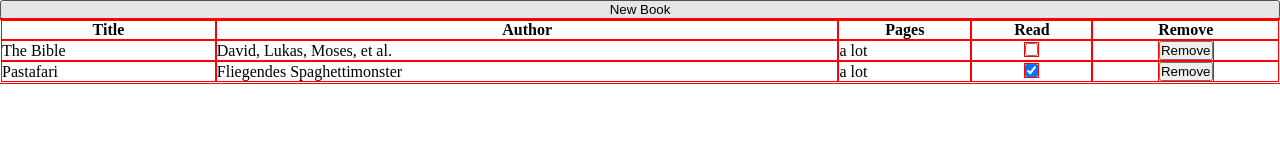
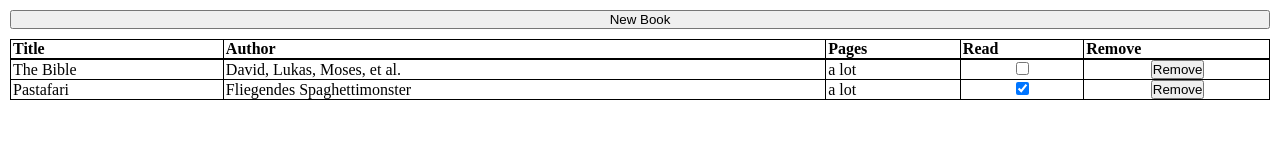
Before and after one commit to DebSol11/odin-library, a plain HTML site: page index.html in a window 1280 px wide. Drawn offline with Linux system fonts and the light colour scheme.

Commit message:
Add some styles to the project

```diff
--- a/style.css
+++ b/style.css
@@ -1,5 +1,11 @@
+:root {
+    --global-margin-left: 10px;
+    --global-margin-right: 10px;
+    --global-margin-top: 10px;
+}
+
 * {
-    outline: 1px solid red;
+    /* outline: 1px solid red; */
     margin: 0;
     padding: 0;
     box-sizing: border-box;
@@ -21,7 +27,7 @@ form {
 
 td {
     vertical-align: middle;
-
+    border: 1px solid black;
 }
 
 tr {
@@ -31,3 +37,23 @@ tr {
 td.buttons {
     text-align: center;
 }
+
+table {
+    border-collapse: collapse;
+}
+
+th {
+    border: 1px solid black;
+    border-bottom: 2px solid black;
+    text-align: left;
+}
+
+button.newBookButton, table, form {
+    margin-top: var(--global-margin-top);
+    margin-left: var(--global-margin-left);
+    margin-right: var(--global-margin-right);
+}
+
+td, th {
+    padding-left: 2px;
+}
```
